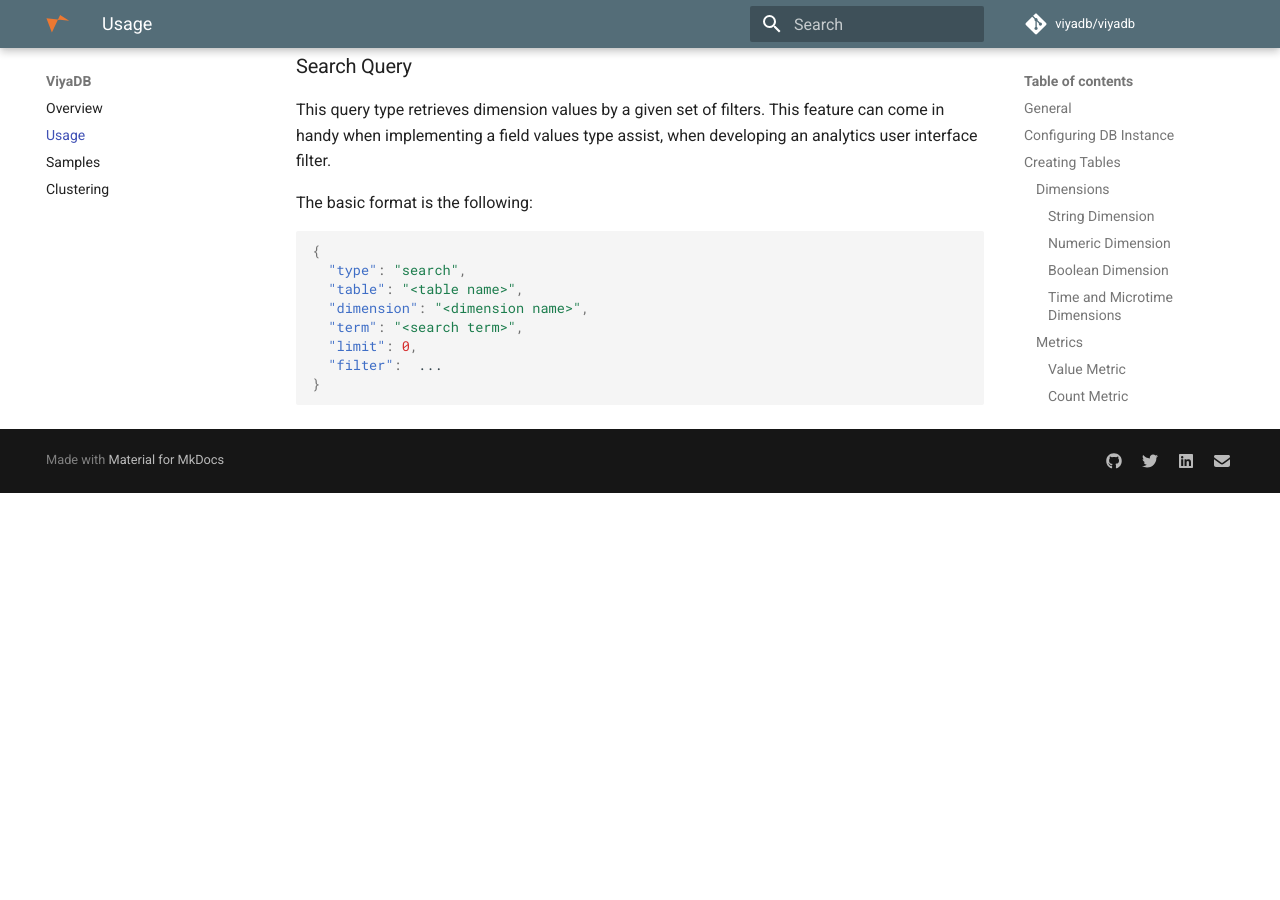
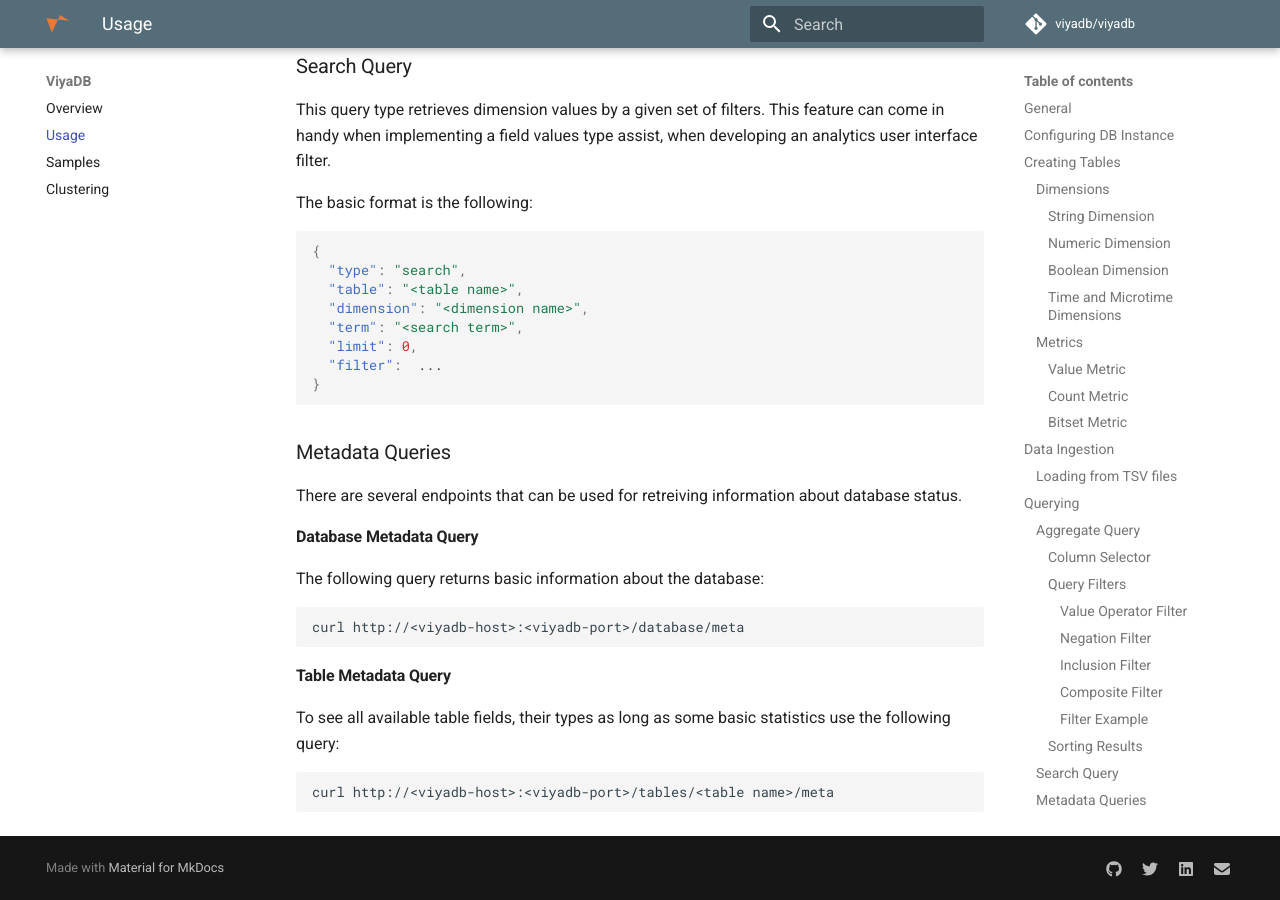
Before and after one commit to viyadb/website, an MkDocs documentation site: the page built from docs/usage.md, in a window 1280 px wide and 900 px high, scrolled down 10712 px. Built offline with MkDocs 1.6.1 and Material for MkDocs 9.7.7, drawn with Linux system fonts in a browser that asks for light colours; comment, search, counter and statistics services are not loaded; old or Windows-style settings are respelled for this version of MkDocs; before the commit the page ends 11205 px from its top, so only the background shows below that.

Commit message:
Added metadata queries

````diff
--- a/docs/usage.md
+++ b/docs/usage.md
@@ -492,3 +492,24 @@
   "filter":  ...
 }
 ```
+
+### Metadata Queries
+
+There are several endpoints that can be used for retreiving information about database status.
+
+#### Database Metadata Query
+
+The following query returns basic information about the database:
+
+```bash
+curl http://<viyadb-host>:<viyadb-port>/database/meta
+```
+
+#### Table Metadata Query
+
+To see all available table fields, their types as long as some basic statistics
+use the following query:
+
+```bash
+curl http://<viyadb-host>:<viyadb-port>/tables/<table name>/meta
+```
````
